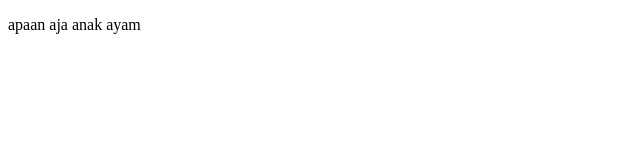
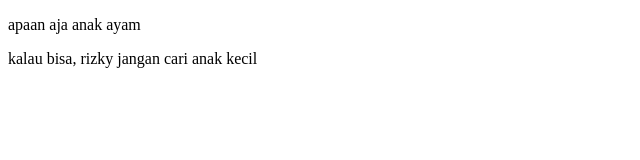
Before and after one commit to yudiyahrian/cobalah, a plain HTML site: page index.html in a window 1280 px wide. Shown: the whole page, without its empty margins (0-640 px from the left). Drawn offline with Linux system fonts and the light colour scheme.

Commit message:
konminfo

```diff
--- a/index.html
+++ b/index.html
@@ -8,5 +8,6 @@
 </head>
 <body>
     <p>apaan aja anak ayam</p>
+    <p>kalau bisa, rizky jangan cari anak kecil</p>
 </body>
 </html>
```
